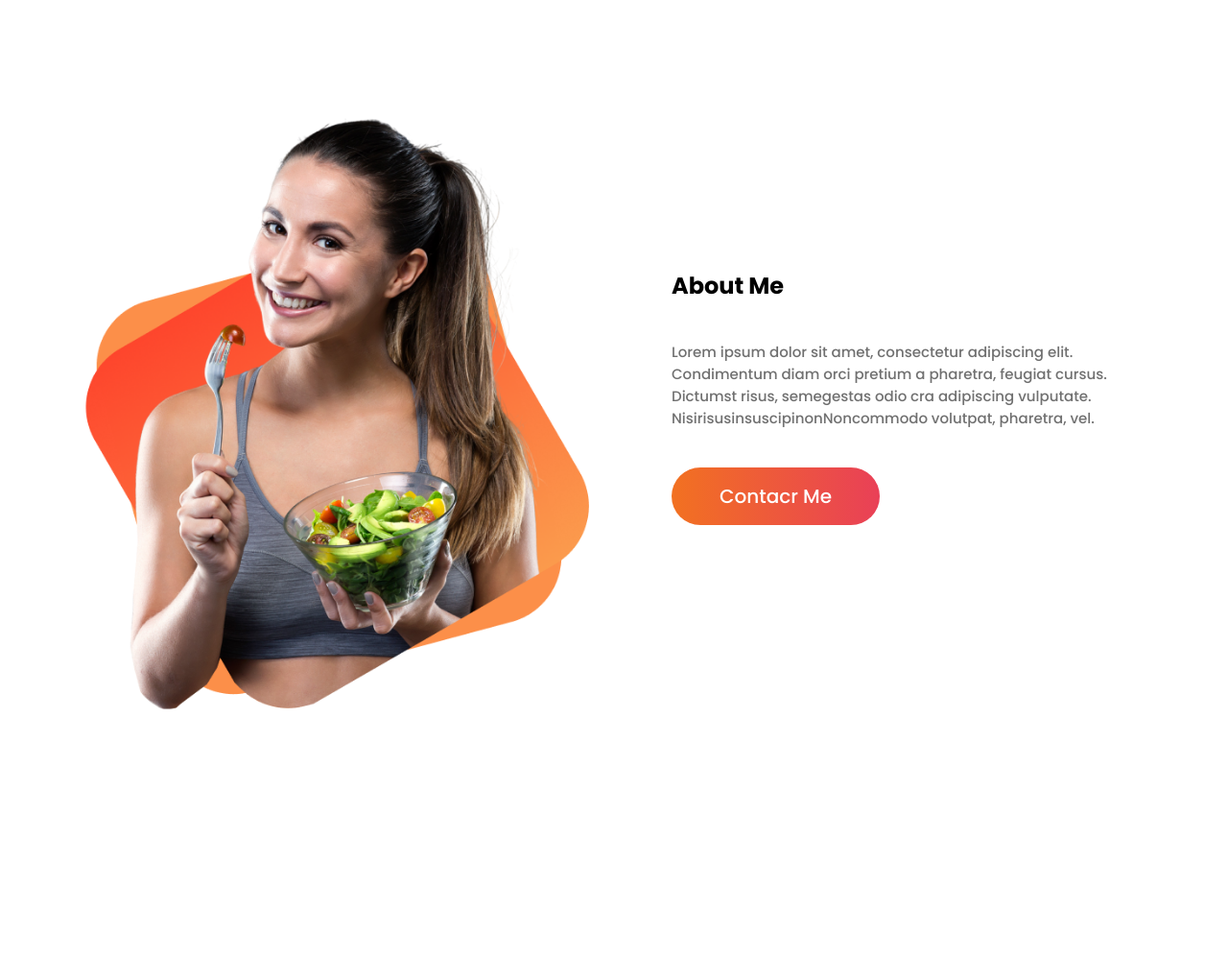
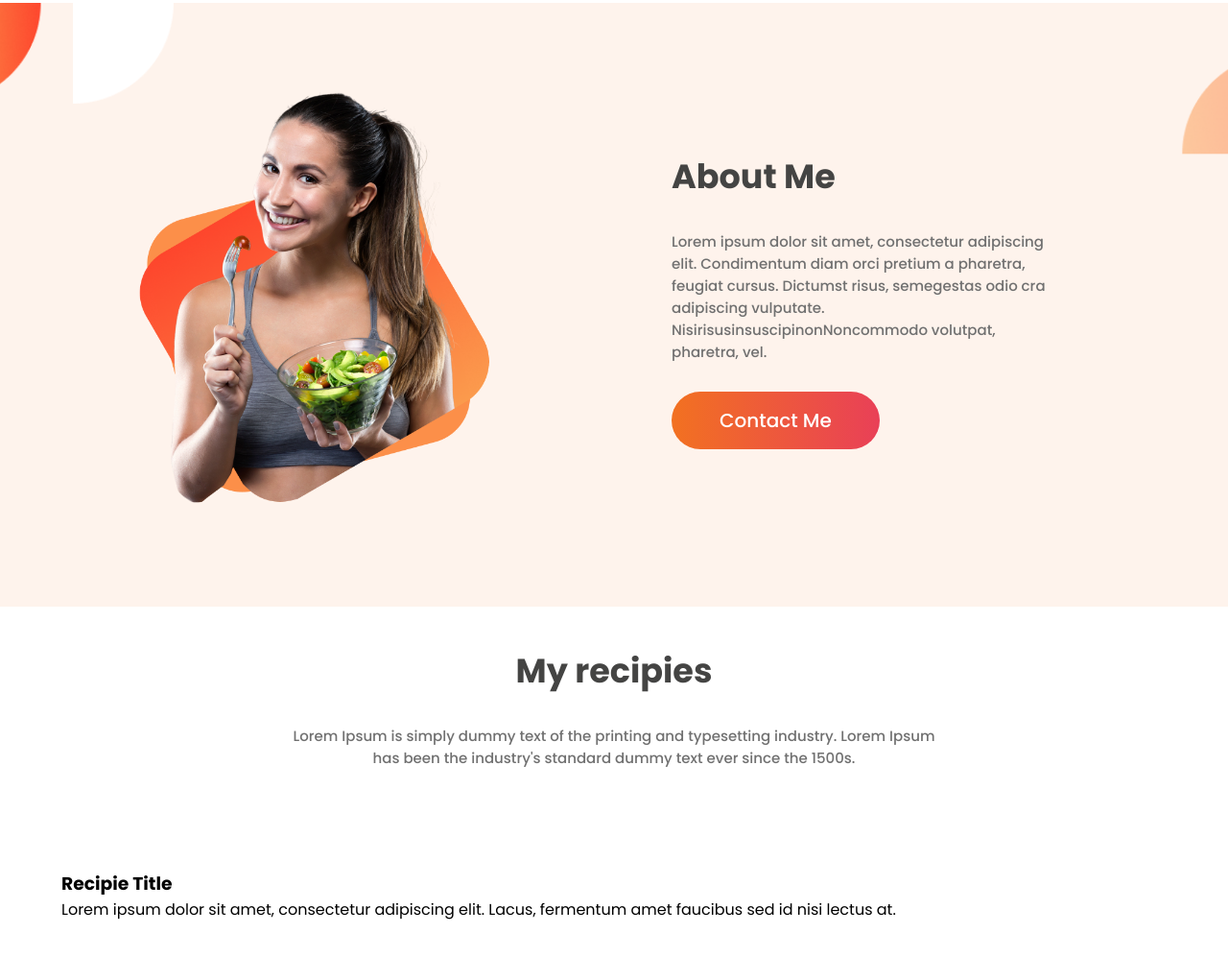
Before and after one commit to AlaminMJ/first-assignment, a plain HTML site: page index.html in a window 1280 px wide. Shown: the part 797-1794 px from the top of the page at 96% size. Before the commit the page ends 1588 px from the top, so only its background shows below. Drawn offline with Linux system fonts and the light colour scheme.

Commit message:
start recipies section

```diff
--- a/index.html
+++ b/index.html
@@ -55,11 +55,35 @@
                      <div class="details">
                             <h2>About Me</h2>
                             <p class="description">Lorem ipsum dolor sit amet, consectetur adipiscing elit. Condimentum diam orci pretium a pharetra, feugiat cursus. Dictumst risus, semegestas odio cra adipiscing vulputate. NisirisusinsuscipinonNoncommodo volutpat, pharetra, vel.</p>
-                            <a href="" class="btn">contacr me</a>
+                            <a href="" class="btn">Contact me</a>
                         </div>
                 </div>
             </div>
         </div>
     </section>
+     <!----------recipie section------------->
+     <section class="recipies" id="recipies">
+         <div class="container">
+             <div class="details">
+                 <h2>My recipies</h2>
+                 <p class="description">
+                    Lorem Ipsum is simply dummy text of the printing and typesetting industry.
+                    Lorem Ipsum has been the industry's standard dummy text ever since the 1500s.
+                 </p>
+             </div>
+             <div class="wraper">
+                 <div class="box">
+                     <div class="item">
+                         <img src="" alt="">
+                         <h3>Recipie Title</h3>
+                         <p>Lorem ipsum dolor sit amet,
+                            consectetur adipiscing elit. Lacus,
+                            fermentum amet faucibus sed id nisi
+                            lectus at.</p>
+                     </div>
+                 </div>
+             </div>
+         </div>
+     </section>
 </body>
 </html>
--- a/style.css
+++ b/style.css
@@ -13,6 +13,9 @@ body{
     font-family: 'Poppins', sans-serif;
 
 }
+section{
+    overflow: hidden;
+}
 a{
     text-decoration: none;
 }
@@ -20,9 +23,7 @@ ul{
     padding: 0;
     list-style: none;
 }
-section{
-    padding: 2rem 0;
-}
+
 img{
     max-width: 100%;
     height: auto;
@@ -36,6 +37,7 @@ img{
     z-index: 100;
     background-color: #fff;
     box-shadow: rgba(149, 157, 165, 0.2) 0px 8px 24px;
+
 }
 .nav-logo{
     font-size: 18px;
@@ -66,7 +68,8 @@ img{
     color: #707070;
 }
 .home{
-    margin-top: 4rem;
+    height: calc(100vh - 0rem);
+    padding-top: 4rem;
     background-image: url(image/);
 }
 .container .wraper{
@@ -77,7 +80,7 @@ img{
     width: 50%;
 }
 .details{
-    padding: 140px 0;
+    padding: 40px 0;
 }
 .home .container .wraper .left-side h1{
     font-size: 45px;
@@ -94,7 +97,7 @@ img{
     font-size: 15px;
     font-weight: 500;
     color: #707070;
-    margin: 40px 0 30px 0;
+    margin: 30px 0 20px 0;
 }
 .btn{
    padding: 15px 50px;
@@ -115,13 +118,31 @@ img{
 /*------------About section-----------*/
 .about{
     width: 100%;
-    height: 500px;
-
+    background-image: url(image/7.png);
+    background-repeat: no-repeat;
+    background-size: cover;
+    background-position: center;
+    padding: 4rem;
 }
-.about h1{
+h2{
     font-size: 35px;
-    color: rgb(65, 63, 63);
+    color:rgb(68, 68, 67);
 }
 .about .right-side{
     padding: 30px 60px;
 }
+.about img{
+    width: 400px;
+    height: auto;
+}
+/*------------recipies section-----------*/
+
+.recipies {
+    width: 100%;
+    height: 100vh;
+}
+.recipies .details{
+    text-align: center;
+    width: 60%;
+    margin: 0 auto;
+}
```
